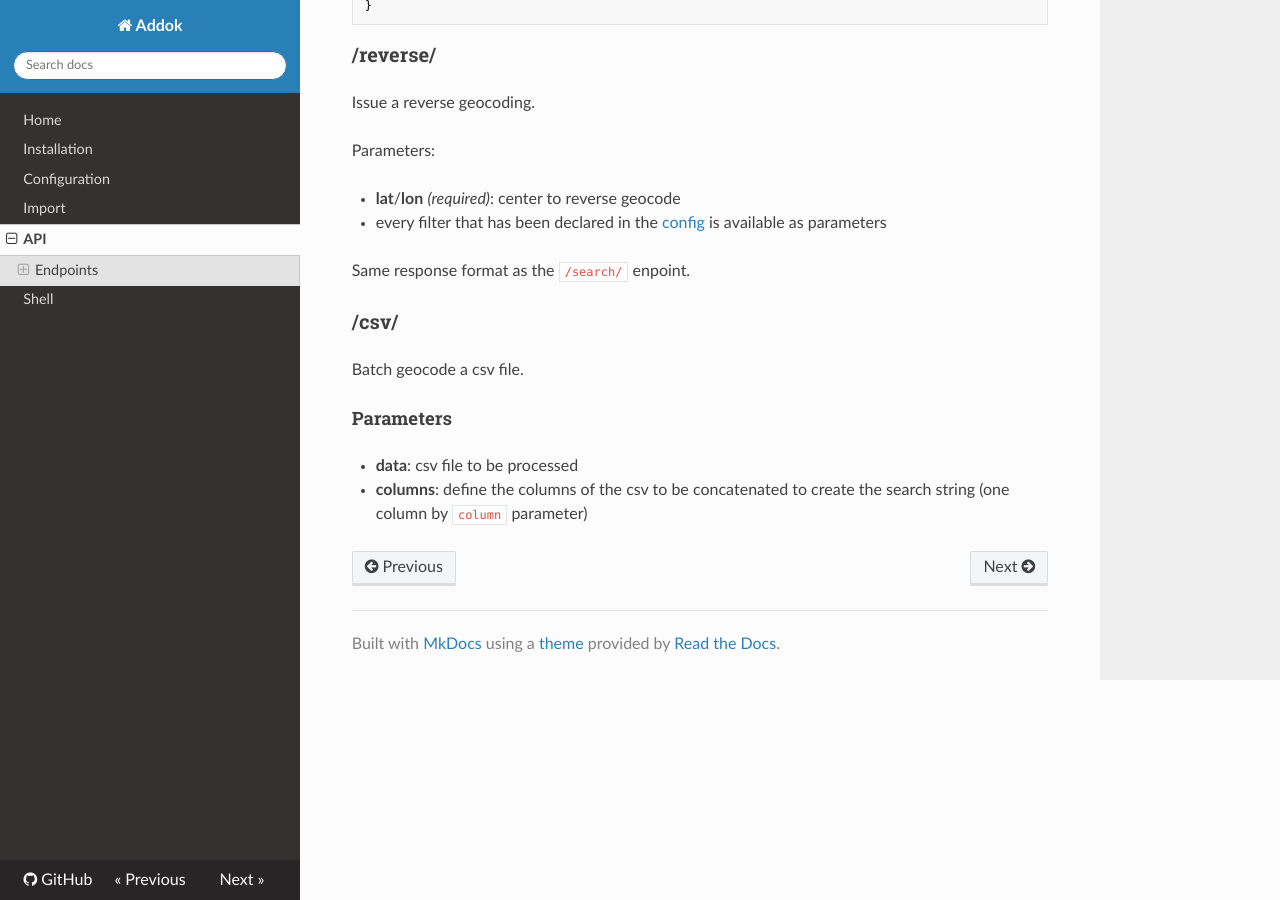
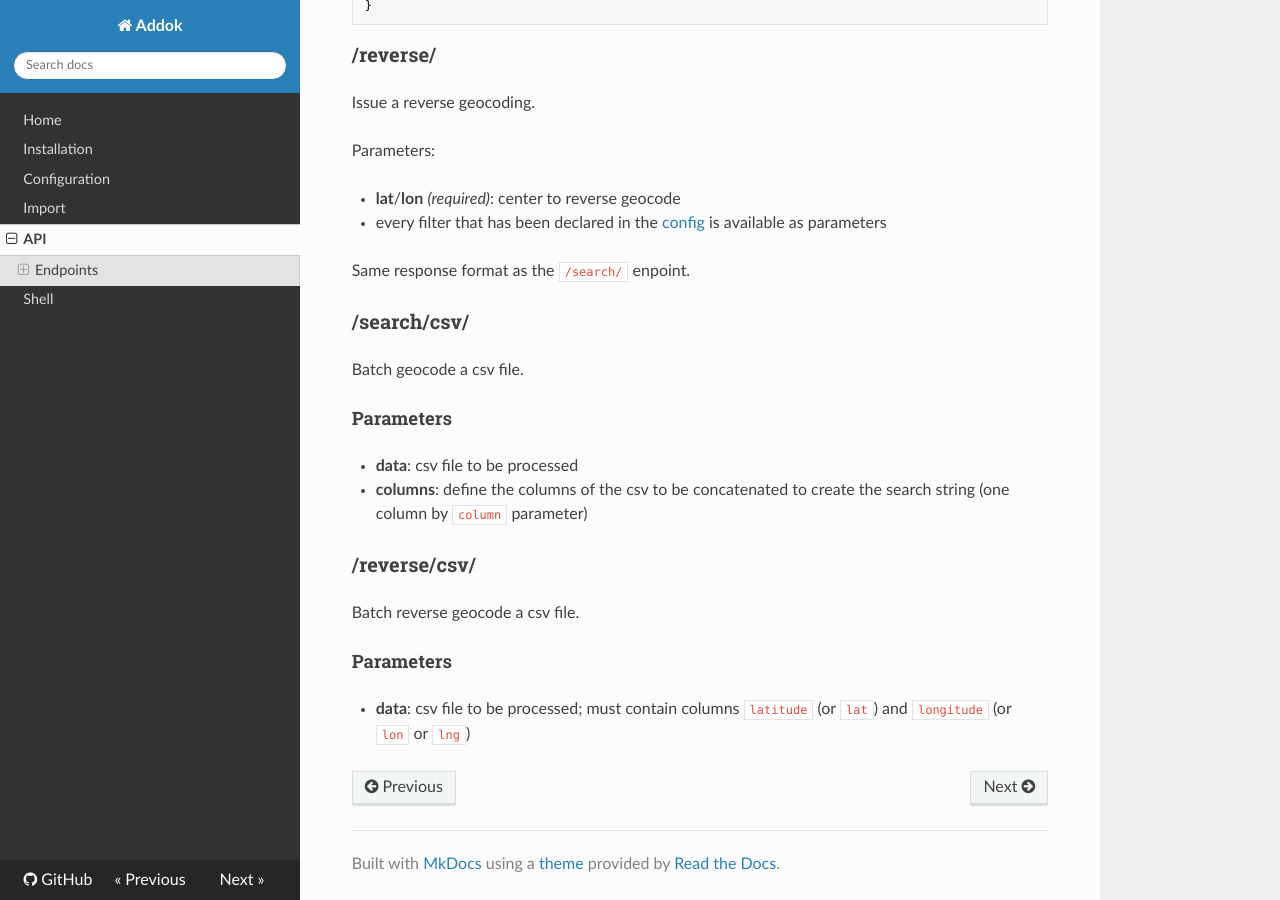
Before and after one commit to addok/addok, an MkDocs documentation site: the page built from docs/api.md, in a window 1280 px wide and 900 px high, scrolled down 1497 px. Built offline with MkDocs 1.6.1, drawn with Linux system fonts in a browser that asks for light colours; nearby versions of some CDN libraries; old or Windows-style settings are respelled for this version of MkDocs.

Commit message:
Update doc to include /reverse/csv/ endpoint (cf #58)

```diff
--- a/docs/api.md
+++ b/docs/api.md
@@ -93,7 +93,7 @@ Parameters:
 Same response format as the `/search/` enpoint.
 
 
-### /csv/
+### /search/csv/
 
 Batch geocode a csv file.
 
@@ -102,3 +102,13 @@ Batch geocode a csv file.
 - **data**: csv file to be processed
 - **columns**: define the columns of the csv to be concatenated to create the
 search string (one column by `column` parameter)
+
+
+### /reverse/csv/
+
+Batch reverse geocode a csv file.
+
+#### Parameters
+
+- **data**: csv file to be processed; must contain columns `latitude` (or `lat`) and
+  `longitude` (or `lon` or `lng`)
```
